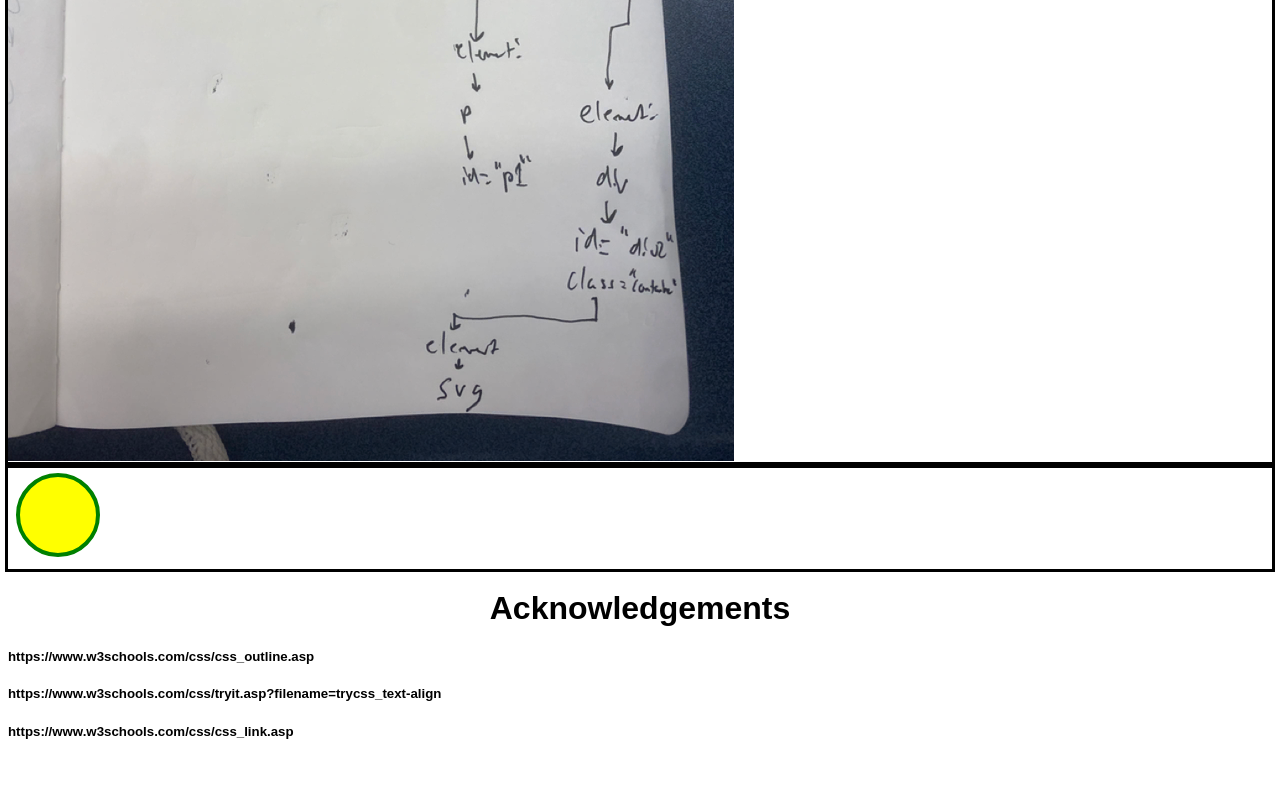
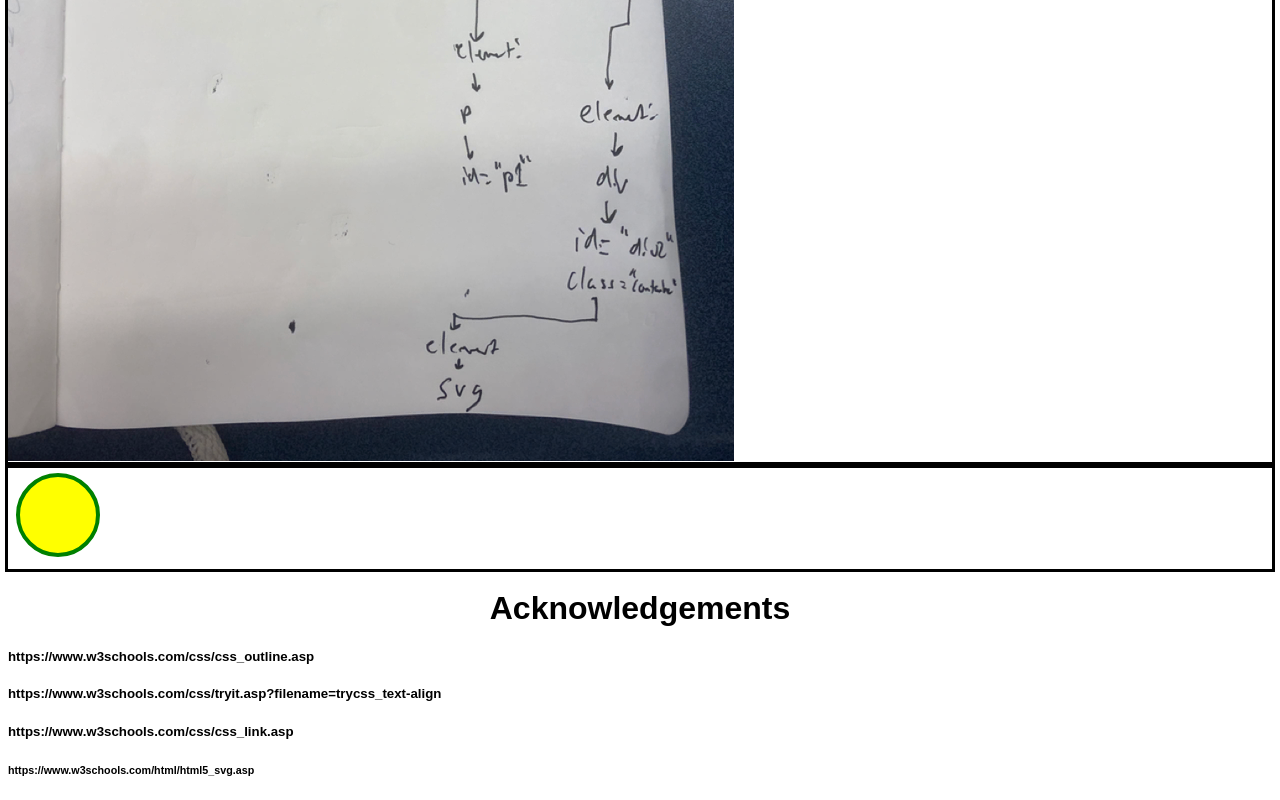
Before and after one commit to DS4200-Sec2-F22/ic-02-evansuslovich, a plain HTML site: page index.html in a window 1280 px wide. Shown: the part 664-1464 px from the top of the page. Before the commit the page ends 1425 px from the top, so only its background shows below. Drawn offline with Linux system fonts and the light colour scheme.

Commit message:
added another url

```diff
--- a/index.html
+++ b/index.html
@@ -34,6 +34,7 @@
         <h5>https://www.w3schools.com/css/css_outline.asp</h5>
         <h5>https://www.w3schools.com/css/tryit.asp?filename=trycss_text-align</h5>
         <h5>https://www.w3schools.com/css/css_link.asp</h5>
+        <h6>https://www.w3schools.com/html/html5_svg.asp</h6>
     </div>
 
 </body>
```
